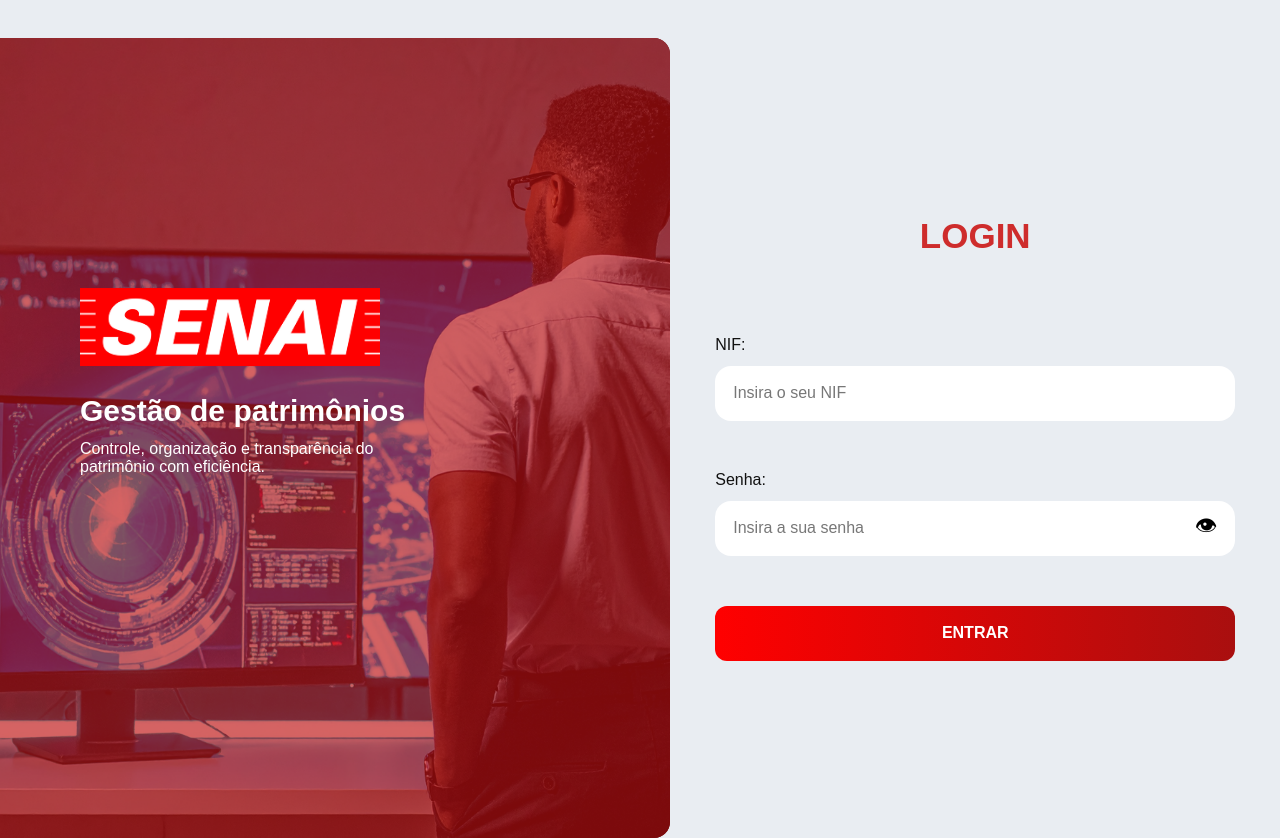
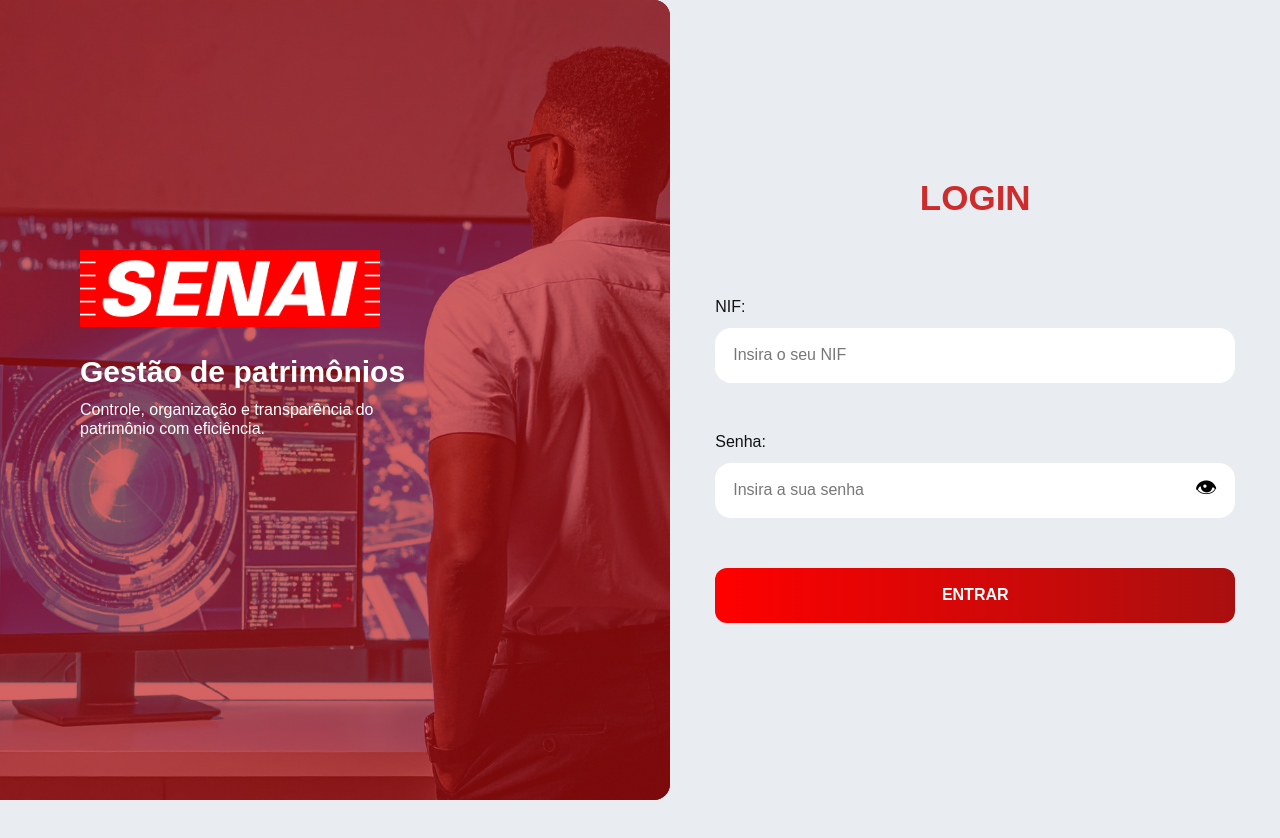
Before and after one commit to KaueCMP2/GestaoPatrimonio, a Next.js app in the folder Web/gestao-patrimonio/: page /login in a window 1280 px wide. After the commit the page ends 800 px from the top, so only its background shows below. Built offline with nearby package versions, Linux system fonts and the light colour scheme.

Commit message:
:lipstick: styles: altering body styles

```diff
--- a/Web/gestao-patrimonio/src/styles/globals.css
+++ b/Web/gestao-patrimonio/src/styles/globals.css
@@ -8,10 +8,6 @@
 .layout_guide {
   width: min(88%, 1120px);
   margin: 0 auto;
-}
-
-main {
-  margin-top: 3%;
 }
 
 a {
@@ -28,6 +24,9 @@ input {
     font-family: inherit;
 }
 
+.text-center{
+  text-align: center;
+}
 
 :root {
   --vermelho: #cf2929;
```
